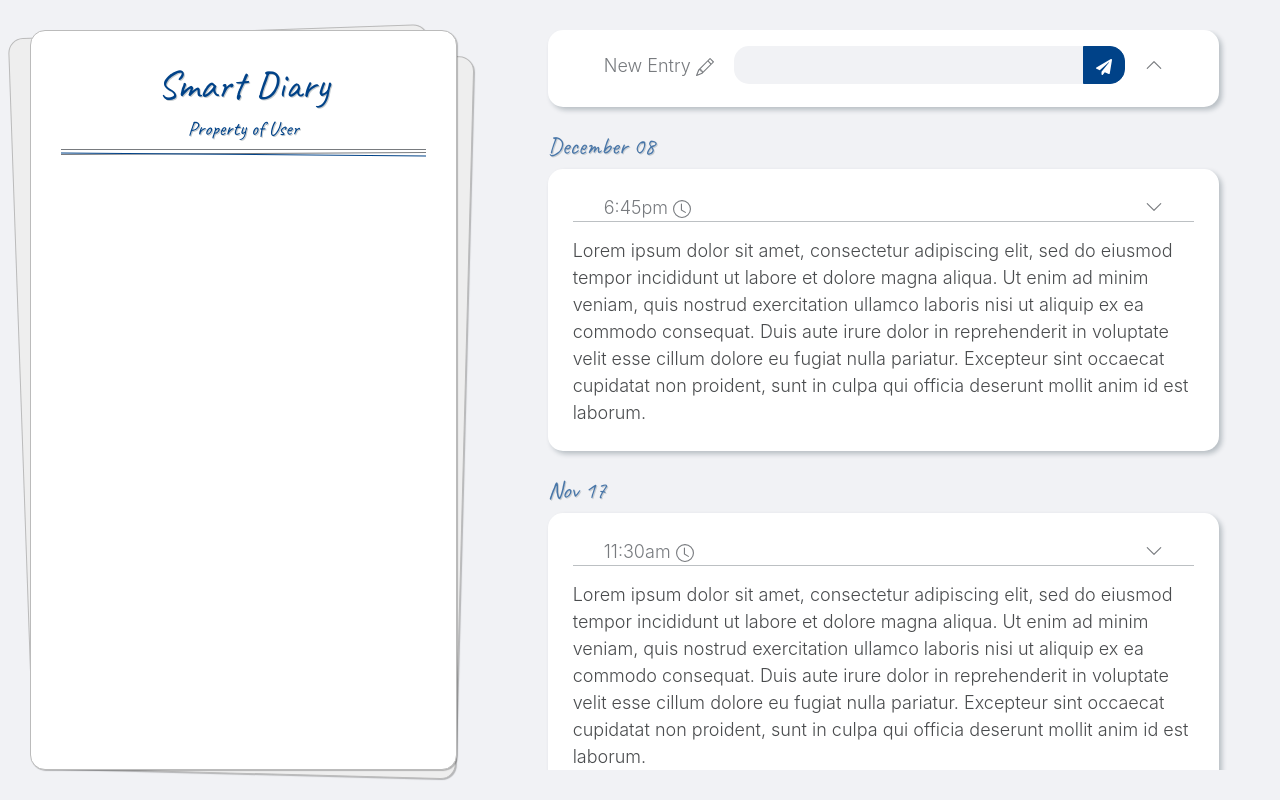
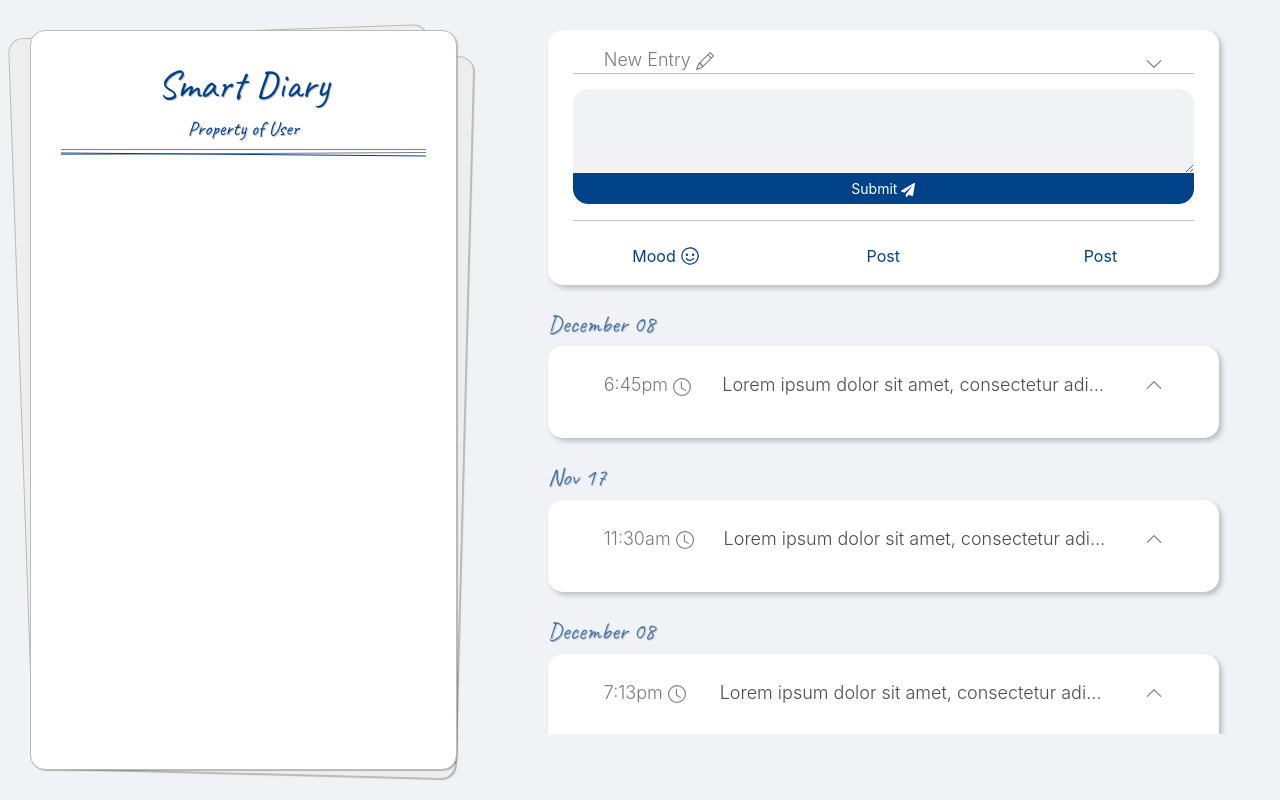
Before and after one commit to jordanmccollam/smartdiary, a React (Create React App) app: page / in a window 1280 px wide. Built offline with nearby package versions, Linux system fonts and the light colour scheme.

Commit message:
fixed scroll bug

```diff
--- a/src/components/Diary/entry.js
+++ b/src/components/Diary/entry.js
@@ -10,7 +10,7 @@ const Entry = (props) => {
         entry
     } = props;
 
-    const [ collapsed, setCollapsed ] = useState(false);
+    const [ collapsed, setCollapsed ] = useState(true);
 
     const toggleCollapse = () => {
         setCollapsed(!collapsed);
--- a/src/components/Diary/newEntry.js
+++ b/src/components/Diary/newEntry.js
@@ -5,8 +5,8 @@ import { FaPaperPlane } from 'react-icons/fa';
 import { VscSmiley } from 'react-icons/vsc';
 import { HiOutlineDotsHorizontal } from 'react-icons/hi';
 
-const NewEntry = () => {
-    const [ collapsed, setCollapsed ] = useState(true);
+const NewEntry = (props) => {
+    const { collapsed, setCollapsed } = props;
 
     const toggleCollapse = () => {
         setCollapsed(!collapsed);
--- a/src/screens/Diary/main.js
+++ b/src/screens/Diary/main.js
@@ -1,9 +1,9 @@
-import React from 'react';
+import React, { useState } from 'react';
 import { Container, Row, Col } from 'react-bootstrap';
 import * as Comp from '../../components';
 
 const Main = () => {
-
+    const [ collapsed, setCollapsed ] = useState(false);
 
     return (
         <Container fluid>
@@ -15,8 +15,8 @@ const Main = () => {
                     </div>
                 </Col>
                 <Col className="main-content">
-                    <Comp.Diary.NewEntry />
-                    <div className="scrollable-content px-3">
+                    <Comp.Diary.NewEntry collapsed={collapsed} setCollapsed={setCollapsed} />
+                    <div className={collapsed ? 'scrollable-content collapsed px-3' : 'scrollable-content px-3'}>
                         <Comp.Diary.Entries />
                     </div>
                 </Col>
--- a/src/styles/theme.scss
+++ b/src/styles/theme.scss
@@ -32,9 +32,13 @@ body {
 }
 
 .scrollable-content {
-    height: 100vh;
+    // height: 368px;
+    height: 53vh;
     flex: 1;
     overflow: auto;
+}
+.scrollable-content.collapsed {
+    height: 78vh;
 }
 
 .side-menu {
```
